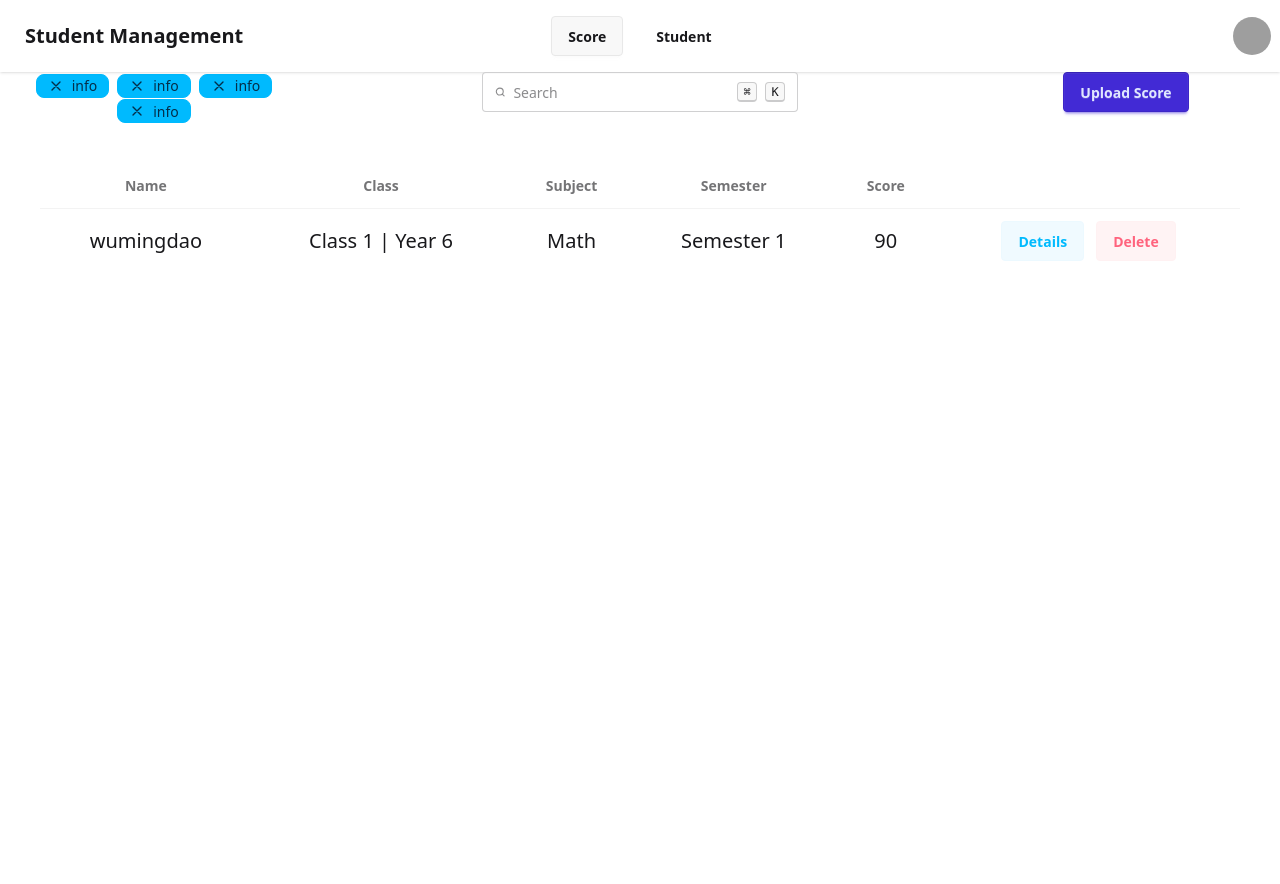
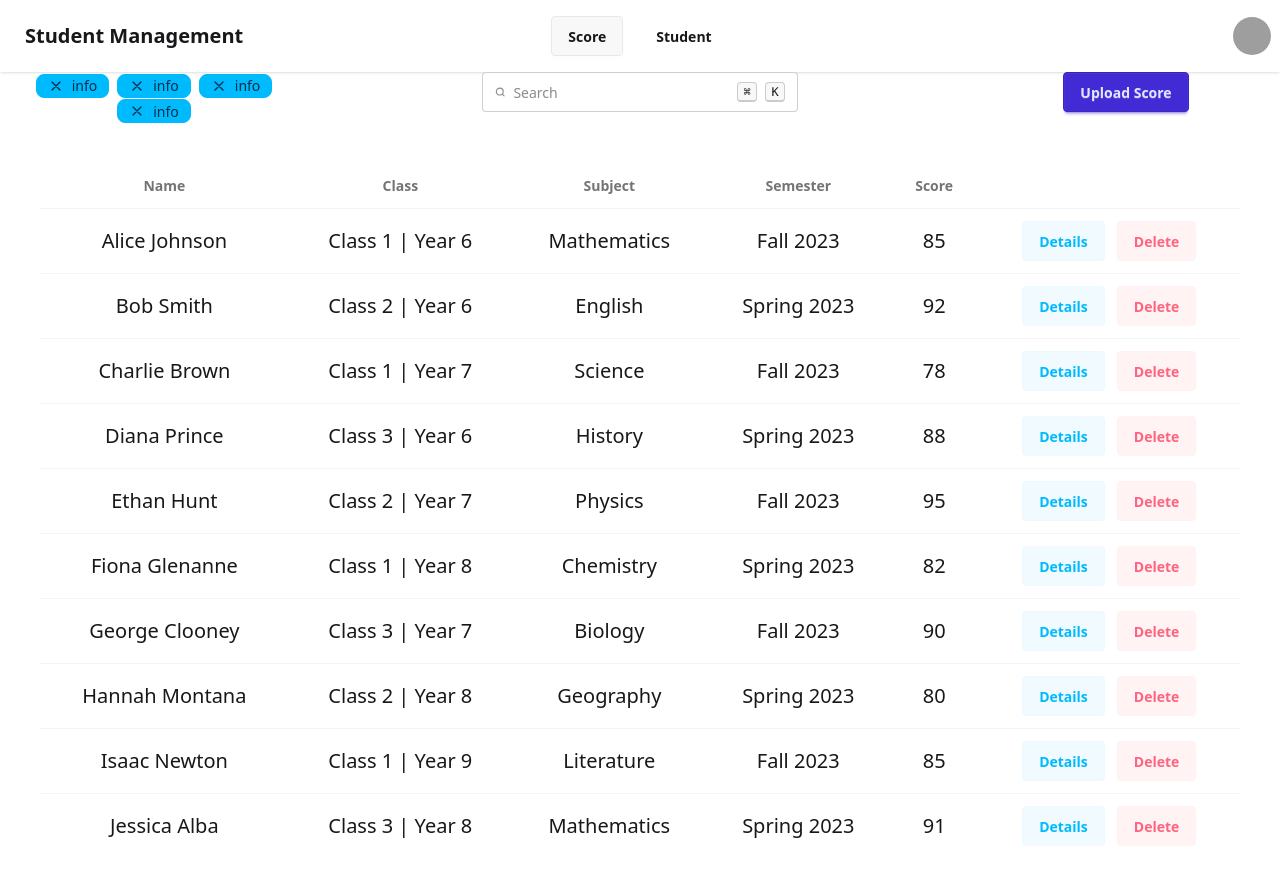
Before and after one commit to WuMingDao/student-management-ts-frontend, a React (Vite) app: page /home/score in a window 1280 px wide. Shown: the top 884 px of the page. Before the commit the page ends 800 px from the top, so only its background shows below. Built offline with nearby package versions, Linux system fonts and the light colour scheme; grey boxes are pictures that could not be loaded.

Commit message:
Add score list render

```diff
--- a/src/feature/score/ScoreList.tsx
+++ b/src/feature/score/ScoreList.tsx
@@ -1,4 +1,13 @@
+import { getScoreList } from "../../services/apiScore";
+import { getStudentList } from "../../services/apiStudent";
+import type { ScoreType } from "../types/scoreType";
+import type { StudentType } from "../types/studentType";
+import ScoreListItem from "./ScoreListItem";
+
 export const Component = function ScoreList() {
+  const scoreListData: ScoreType[] = getScoreList();
+  const studentListData: StudentType[] = getStudentList();
+
   return (
     <>
       <div className="p-10">
@@ -15,19 +24,16 @@ export const Component = function ScoreList() {
                 <th></th>
               </tr>
             </thead>
-            <tr>
-              <td className="text-center text-xl">wumingdao</td>
-              <td className="text-center text-xl">Class 1 | Year 6</td>
-              <td className="text-center text-xl">Math</td>
-              <td className="text-center text-xl">Semester 1</td>
-              <td className="text-center text-xl">90</td>
-              <th className="text-center">
-                <div className="flex justify-center gap-3">
-                  <button className="btn btn-soft btn-info">Details</button>
-                  <button className="btn btn-soft btn-error">Delete</button>
-                </div>
-              </th>
-            </tr>
+
+            <tbody>
+              {scoreListData.map((scoreItem, index) => (
+                <ScoreListItem
+                  key={scoreItem.id}
+                  scoreItem={scoreItem}
+                  studentItem={studentListData[index]}
+                />
+              ))}
+            </tbody>
           </table>
         </div>
       </div>
--- /dev/null
+++ b/src/feature/score/ScoreListItem.tsx
@@ -0,0 +1,29 @@
+import type { ScoreType } from "../types/scoreType";
+import type { StudentType } from "../types/studentType";
+
+function ScoreListItem({
+  scoreItem,
+  studentItem,
+}: {
+  scoreItem: ScoreType;
+  studentItem: StudentType;
+}) {
+  return (
+    <>
+      <tr>
+        <td className="text-center text-xl">{studentItem.name}</td>
+        <td className="text-center text-xl">{studentItem.classInfo}</td>
+        <td className="text-center text-xl">{scoreItem.subject}</td>
+        <td className="text-center text-xl">{scoreItem.semester}</td>
+        <td className="text-center text-xl">{scoreItem.score}</td>
+        <th className="text-center">
+          <div className="flex justify-center gap-3">
+            <button className="btn btn-soft btn-info">Details</button>
+            <button className="btn btn-soft btn-error">Delete</button>
+          </div>
+        </th>
+      </tr>
+    </>
+  );
+}
+export default ScoreListItem;
```
